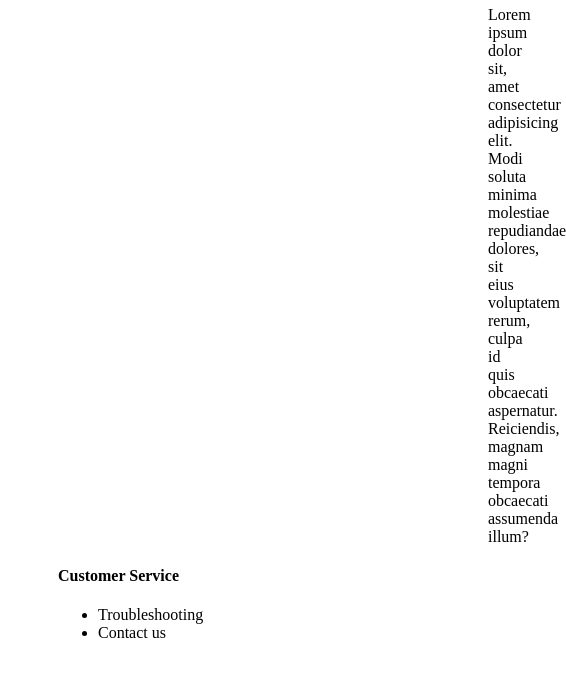
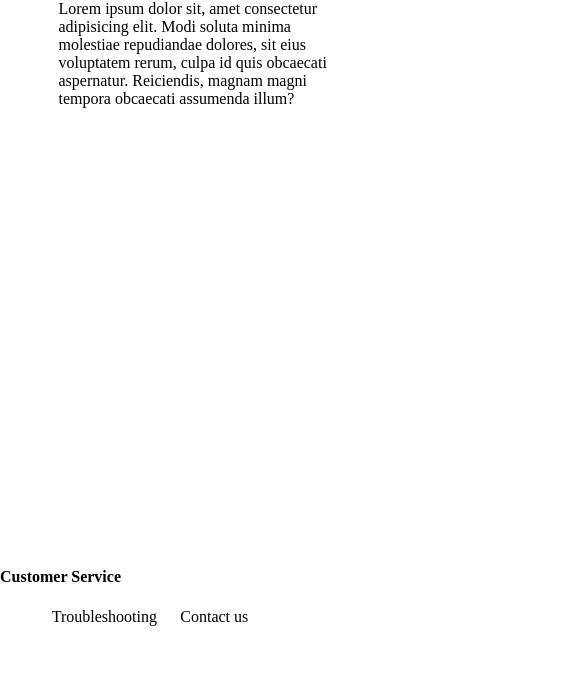
Before and after one commit to CodeVegard/ovelse_layout, a plain HTML site: page index.html in a window 390 px wide. Shown: the part 170-844 px from the top of the page, 566 px wide, since content can reach past the window. Drawn offline with Linux system fonts and the light colour scheme.

Commit message:
Update HTML & CSS, mobile optimization
Updated HTML tags and CSS to optimize for mobile. Improved footer placement by using min-height: calc(100vh - 250px)

and article scalability by using vw values on magrin.

Also improved navigation li elements by using vw values on padding

```diff
--- a/index.html
+++ b/index.html
@@ -23,7 +23,7 @@
     </nav>
 
     <main>
-        <article>
+        <article class="article_box">
             <h2 class="article_header">This is My Article</h2>
 
             <p class="article_txt">Lorem ipsum dolor sit, amet consectetur adipisicing elit.
@@ -31,17 +31,19 @@
                 sit eius voluptatem rerum, culpa id quis obcaecati aspernatur.
                 Reiciendis, magnam magni tempora obcaecati assumenda illum?</p>
         </article>
+
+        <footer>
+            <h4 class="customer_service">Customer Service</h4>
+            <ul class="customer_service">
+                <li class="customer_service">Troubleshooting</li>
+                <li class="customer_service">Contact us</li>
+            </ul>
+        </footer>
     </main>
 
 
 
-    <footer>
-        <h4 class="customer_service">Customer Service</h4>
-        <ul class="customer_service">
-            <li class="customer_service">Troubleshooting</li>
-            <li class="customer_service">Contact us</li>
-        </ul>
-    </footer>
+
 
 </body>
 
--- a/ovelseLayout.css
+++ b/ovelseLayout.css
@@ -1,3 +1,8 @@
+html, body{
+    height: 100%;
+    margin: 0%;
+}
+
 h1{
     border: 2px solid black;
     text-align: center;
@@ -22,7 +27,7 @@ li.navigation{
     justify-content: space-evenly;
     margin: 5px 15px;
     border: 2px solid black;
-    padding: 2px;
+    padding: 0.8vw 3vw;
 }
 
 li.navigation:hover{
@@ -35,9 +40,23 @@ h2.article_header{
 }
 
 p.article_txt{
-    margin: 0rem 30rem;
+    margin: 0vw 15vw;
+}
+
+
+.article_box{
+    min-height: calc(100vh - 250px)
 }
 
 footer{
-    margin: 0px 50px;
+    height: 50px;
 }
+
+.customer_service{
+    display: flex;
+    flex-direction: row;
+}
+
+li.customer_service{
+    padding: 0vw 3vw;
+}
```
